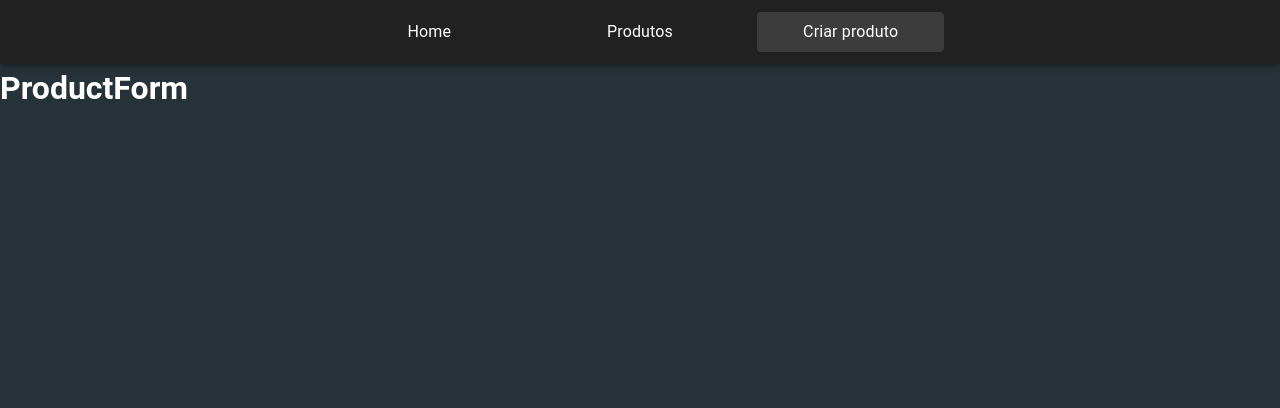
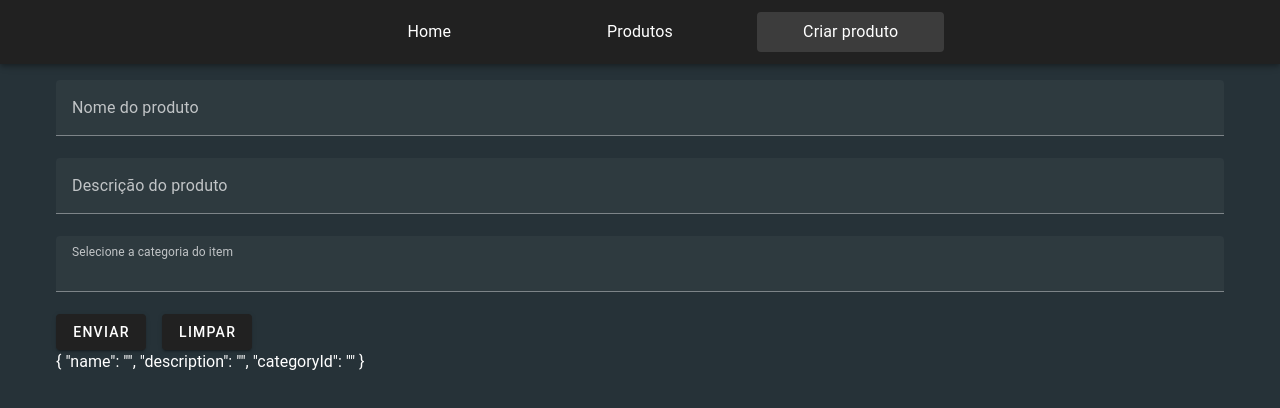
Before and after one commit to RodrigoArgenton/Sistema-de-Cadastro-de-Produtos, a Vue app in the folder frontend/: page /productform in a window 1280 px wide. Shown: the top 408 px of the page. Built offline with nearby package versions, Linux system fonts and the light colour scheme; no server answers; the HTML template or start-up script is replaced by a standard one.

Commit message:
criação do formulário de cadastro de produto

```diff
--- a/frontend/src/views/ProductForm.vue
+++ b/frontend/src/views/ProductForm.vue
@@ -1,8 +1,92 @@
-<script lang="ts">
-    export default {
-        name: 'ProductForm',
-    }
+<script lang="ts" setup>
+import { ref, onMounted } from 'vue'
+import axios from 'axios'
+
+interface Category {
+  _id: string
+  name: string
+  parentId: string | null
+  children?: Category[]
+}
+
+interface CategoryOption {
+  title: string
+  value: string
+}
+
+interface Product{
+  name: string
+  description: string
+  categoryId: string
+}
+
+const categories = ref<Category[]>([])
+const categoryOptions = ref<CategoryOption[]>([])
+const product = ref<Product>({
+  name: '',
+  description: '',
+  categoryId: ''
+})
+
+const fetchCategories = async () => {
+  try {
+    const res = await axios.get('http://localhost:3000/api/categories')
+    categories.value = res.data
+    categoryOptions.value = flattenCategories(categories.value)
+  } catch (error) {
+    console.error('Erro ao buscar categorias:', error)
+  }
+}
+
+const flattenCategories = (
+  list: Category[],
+  parentPath = ''
+): CategoryOption[] => {
+  return list.flatMap(category => {
+    const path = parentPath ? `${parentPath} > ${category.name}` : category.name
+    const current = [{ title: path, value: category._id }]
+    const children = category.children ? flattenCategories(category.children, path) : []
+    return [...current, ...children]
+  })
+}
+
+const submitProduct = async () => {
+  try {
+    await axios.post('http://localhost:3000/api/products', product.value)
+    console.log('Produto enviado para o banco de dados')
+    resetProduct()
+  } catch (err) {
+    console.error('Erro ao enviar os dados', err)
+  }
+}
+
+const resetProduct = () => {
+  return product.value = {
+    name: '',
+    description: '',
+    categoryId: ''
+  }
+}
+
+onMounted(fetchCategories)
+
 </script>
+
 <template>
-    <h1>ProductForm</h1>
+  <v-container>
+    <v-form>
+      <v-text-field label="Nome do produto" v-model="product.name"/>
+      <v-text-field label="Descrição do produto" v-model="product.description"/>
+      <v-select
+        v-model="product.categoryId"
+        :items="categoryOptions"
+        item-title="title"
+        item-value="value"
+        label="Selecione a categoria do item"
+      />
+    </v-form>
+    <v-btn class="me-4" @click="submitProduct">Enviar</v-btn>
+    <v-btn @click="resetProduct">Limpar</v-btn>
+    <p>{{ product }}</p>
+  </v-container>
 </template>
```
